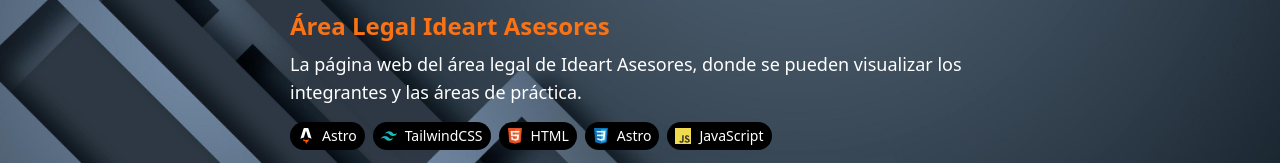
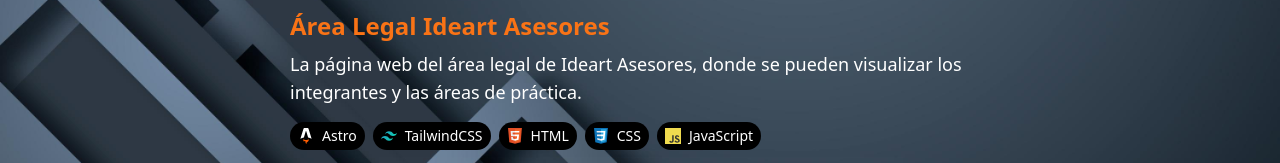
Before and after one commit to Josereyes12/portfolio.dev, an Astro site: page / in a window 1280 px wide. Shown: the part 1460-1623 px from the top of the page. Built offline with nearby package versions, Linux system fonts and the light colour scheme; Astro itself is replaced by a stand-in of ours.

Commit message:
Arreglado los iconos

```diff
--- a/src/components/Projects.astro
+++ b/src/components/Projects.astro
@@ -28,7 +28,7 @@ const TAGS = {
     },
 
     CSS: {
-        name: 'Astro',
+        name: 'CSS',
         class: 'bg-black text-white',
         icon: CSS,
     },
```
